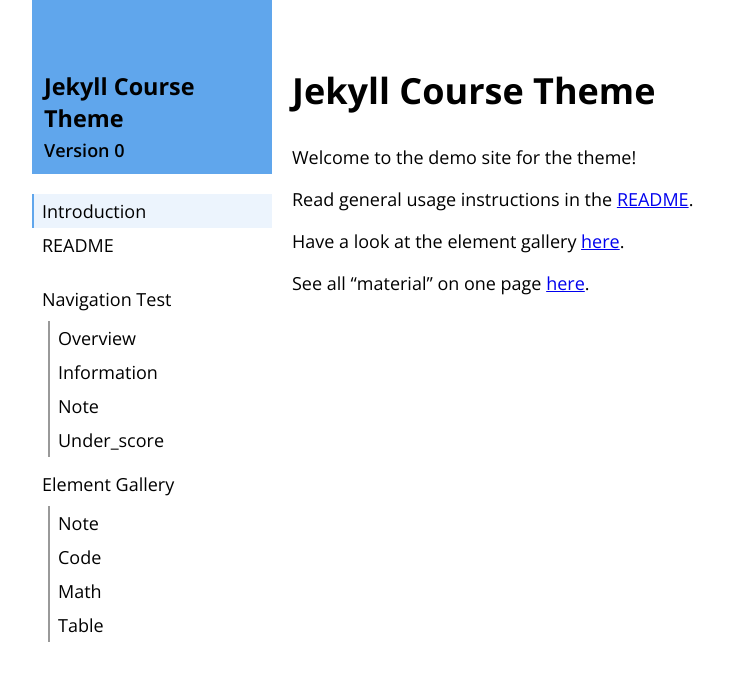
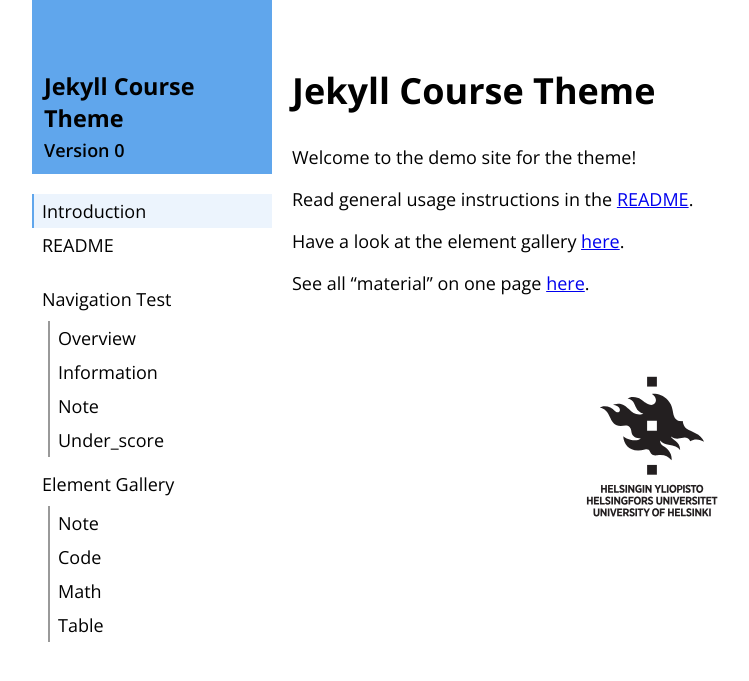
Before and after one commit to ollpu/jekyll-course-theme, a Jekyll site: the page built from 00-index.md, in a window 1280 px wide. Shown: the top 681 px of the page, without its empty margins (118-867 px from the left). Built offline with Jekyll 4.4.1, drawn with Linux system fonts in a browser that asks for light colours.

Commit message:
Add university logo footer

```diff
--- a/_layouts/base.html
+++ b/_layouts/base.html
@@ -66,6 +66,9 @@
     <main>
       <div class="awning" id="awning" aria-hidden="true">{{ page.title }}</div>
       {{ content }}
+      <footer>
+        <img src="{{ "/assets/img/hy_logo.svg" | relative_url }}">
+      </footer>
     </main>
   </body>
 </html>
--- a/_sass/course-theme/_main.scss
+++ b/_sass/course-theme/_main.scss
@@ -266,3 +266,10 @@ main {
     }
   }
 }
+
+footer img {
+  display: block;
+  margin: 3em auto;
+  width: 100%;
+  max-width: 150px;
+}
```
Also changed, not shown: assets/img/hy_logo.svg (added).
